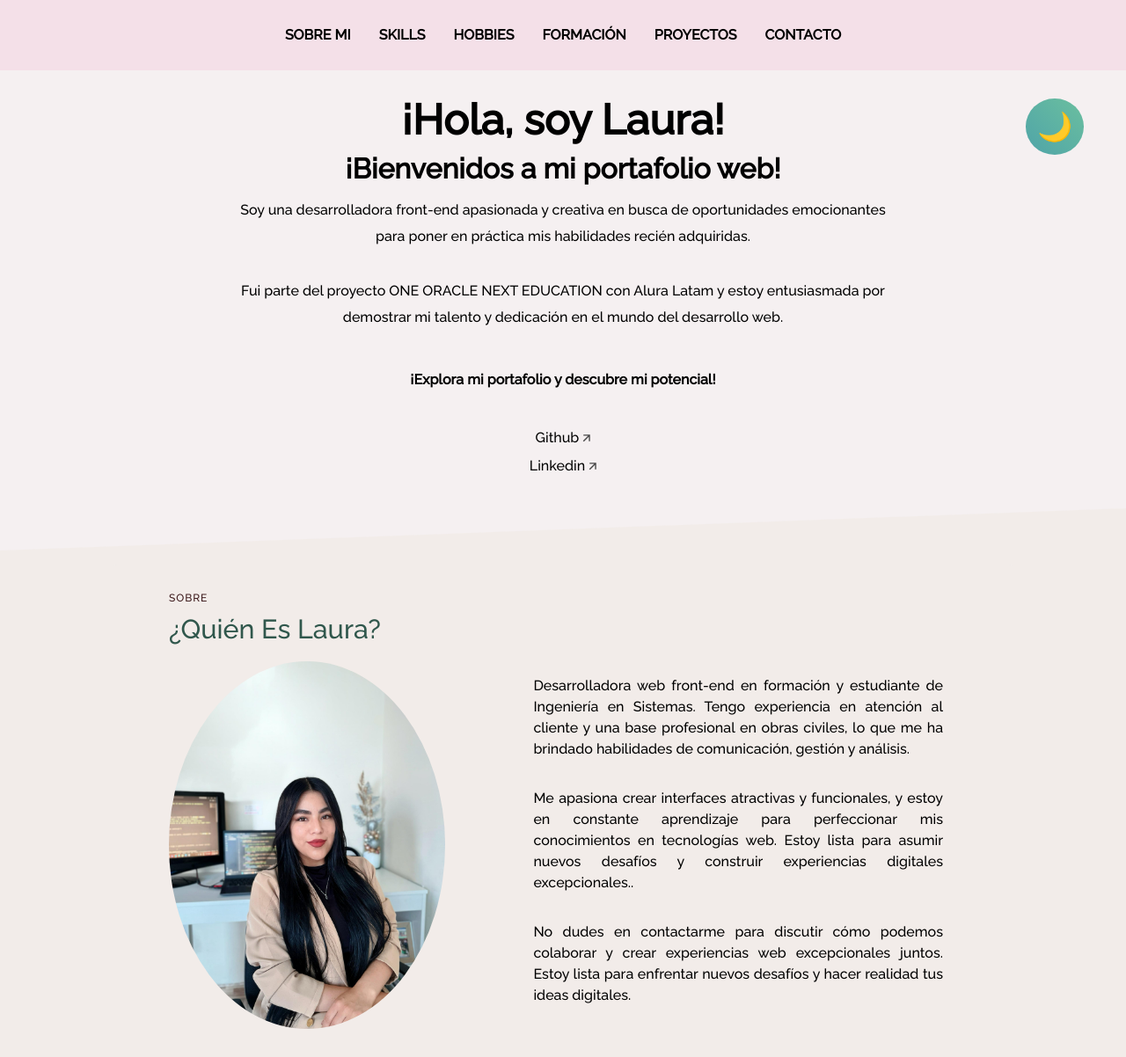
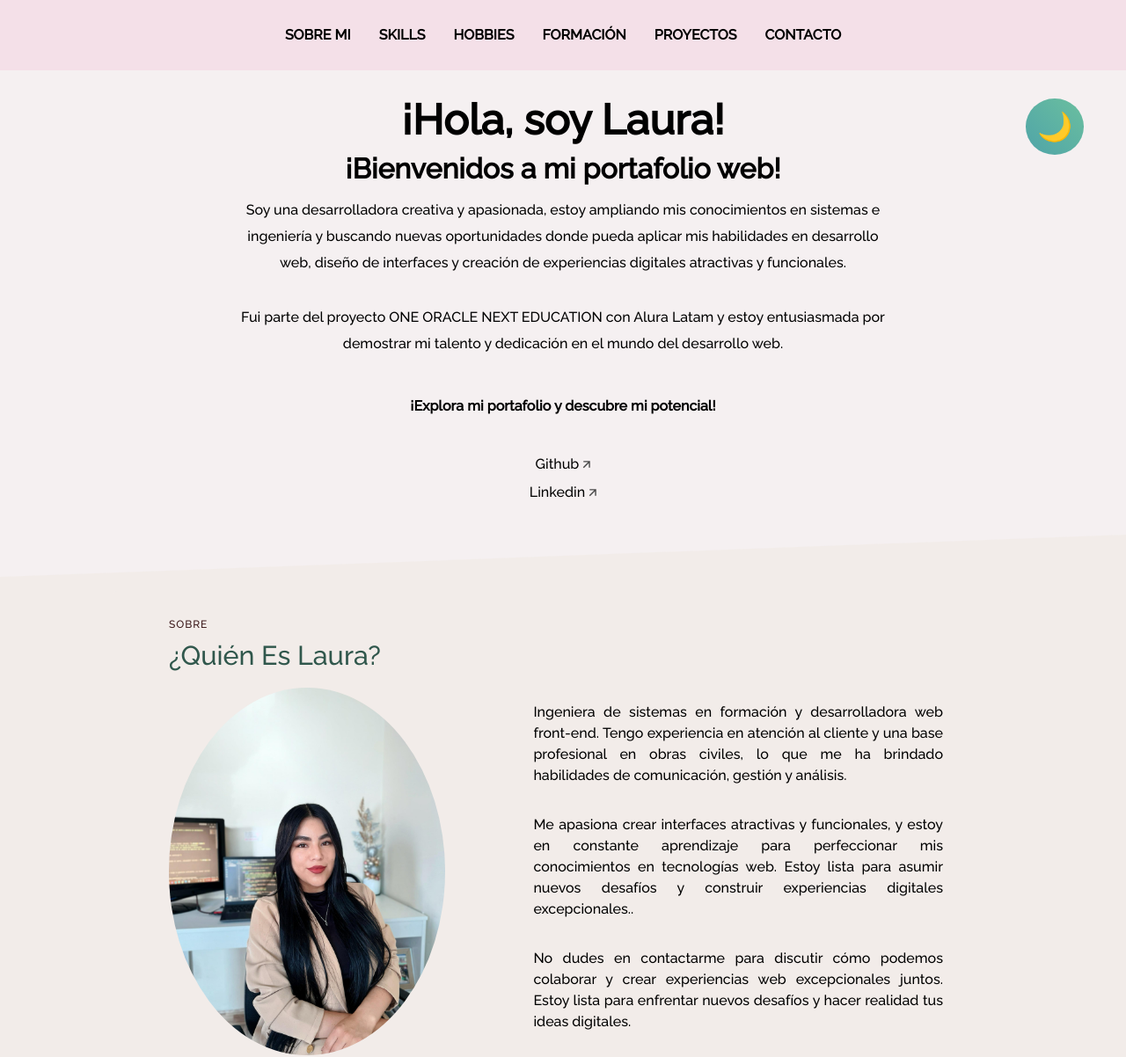
Before and after one commit to LauC77/Portafolio-web, a plain HTML site: page index.html in a window 1280 px wide. Shown: the top 1202 px of the page at 88% size. Drawn offline with nearby package versions, Linux system fonts and the light colour scheme.

Commit message:
actualizando descripciones

```diff
--- a/index.html
+++ b/index.html
@@ -47,8 +47,8 @@
                     <h3 class="title__soy"> ¡Bienvenidos a mi portafolio web!</h3>
                     <div class="saludo__contenido">
                         <h3 class="title__subsection">
-                            Soy una desarrolladora front-end apasionada y creativa en busca de oportunidades
-                            emocionantes para poner en práctica mis habilidades recién adquiridas. </h3>
+                            Soy una desarrolladora creativa y apasionada, estoy ampliando mis conocimientos en sistemas e ingeniería
+                            y buscando nuevas oportunidades donde pueda aplicar mis habilidades en desarrollo web, diseño de interfaces y creación de experiencias digitales atractivas y funcionales.</h3>
                         <h3 class="title__subsection">Fui parte del proyecto ONE ORACLE NEXT EDUCATION con Alura Latam y
                             estoy entusiasmada por demostrar mi talento y dedicación en el mundo del desarrollo web.
                         </h3>
@@ -84,7 +84,7 @@
                     <img class="profile" src="./imagenes/perfil.jpeg" alt ="Imagen de foto de perfil">
                     <div class="contenido__sobre-text">
 
-                        <p class="about__paragraph">Desarrolladora web front-end en formación y estudiante de Ingeniería en Sistemas.
+                        <p class="about__paragraph">Ingeniera de sistemas en formación y desarrolladora web front-end.
                             Tengo experiencia en atención al cliente y una base profesional en obras civiles, lo que me ha brindado habilidades de comunicación, gestión y análisis.
 
                         </p>
```
